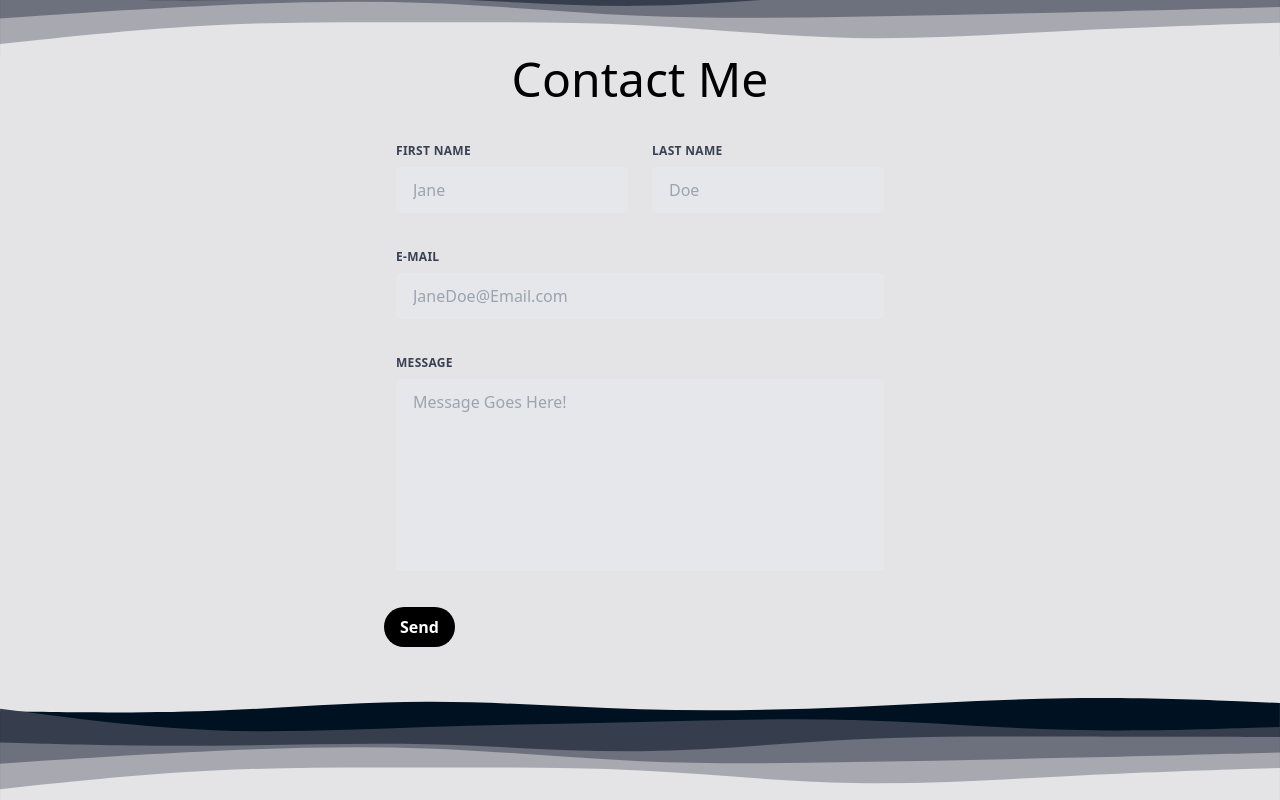
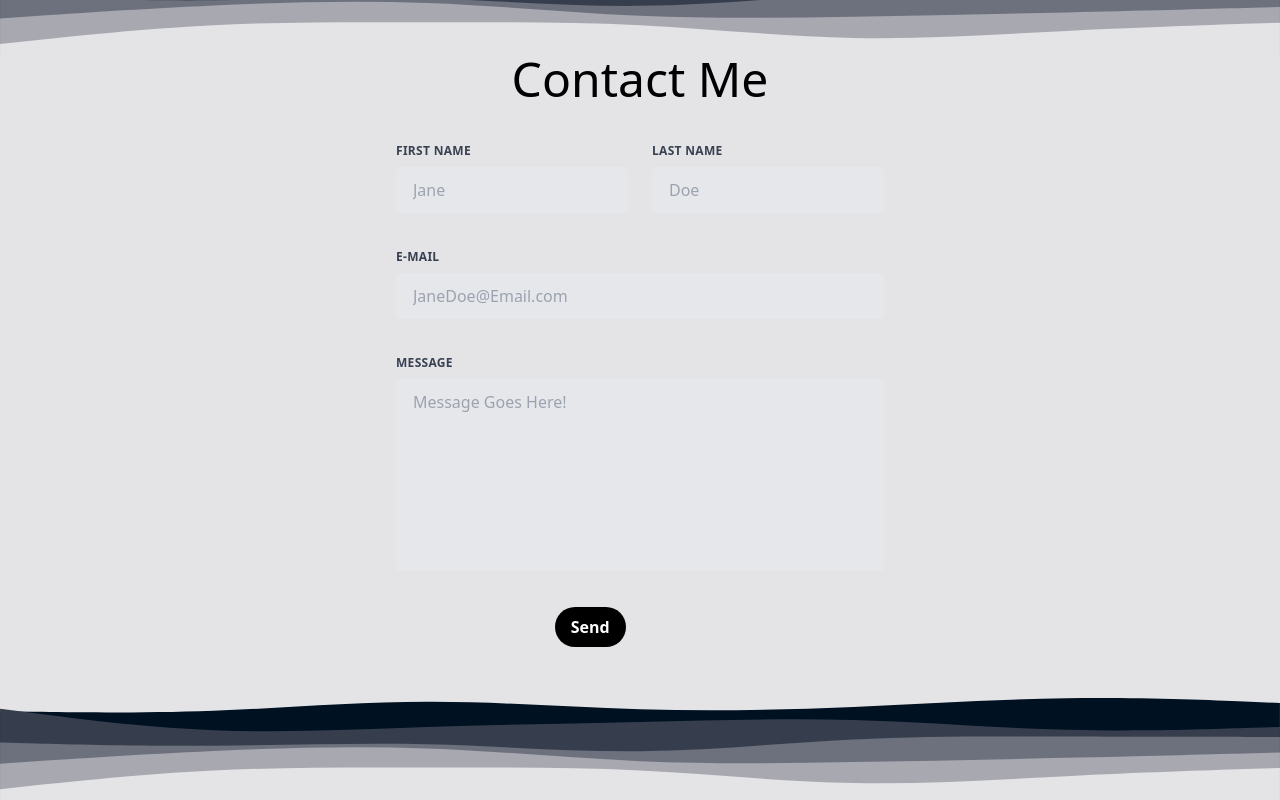
Before and after one commit to dborowicz16/Portfolio-2022, a Next.js app: page / in a window 1280 px wide. Shown: the part 2627-3427 px from the top of the page. Built offline with nearby package versions, Linux system fonts and the light colour scheme.

Commit message:
Slight positional tweaks

```diff
--- a/pages/index.tsx
+++ b/pages/index.tsx
@@ -141,7 +141,7 @@ export default function Home() {
 
           />
 
-          <div className="flex flex-col flex-wrap md:self-center lg:mx-80">
+          <div className="flex flex-col flex-wrap md:self-center mx-10 lg:mx-80">
             <h1 className="text-white text-center text-2xl md:text-6xl">My name is <span className="text-[#00fdff]">David Borowicz</span>. Welcome to my website!</h1>
           </div>
 
@@ -445,7 +445,7 @@ export default function Home() {
               <ValidationError prefix="Message" field="message" errors={state.errors} />
             </div>
           </div>
-          <div className="md:flex md:items-center">
+          <div className="flex flex-col items-center">
             <div className="md:w-1/3">
               <button type="submit" disabled={state.submitting} className="bg-black hover:bg-black/50 text-white font-bold py-2 px-4 rounded-full self-center">
                 Send
```
